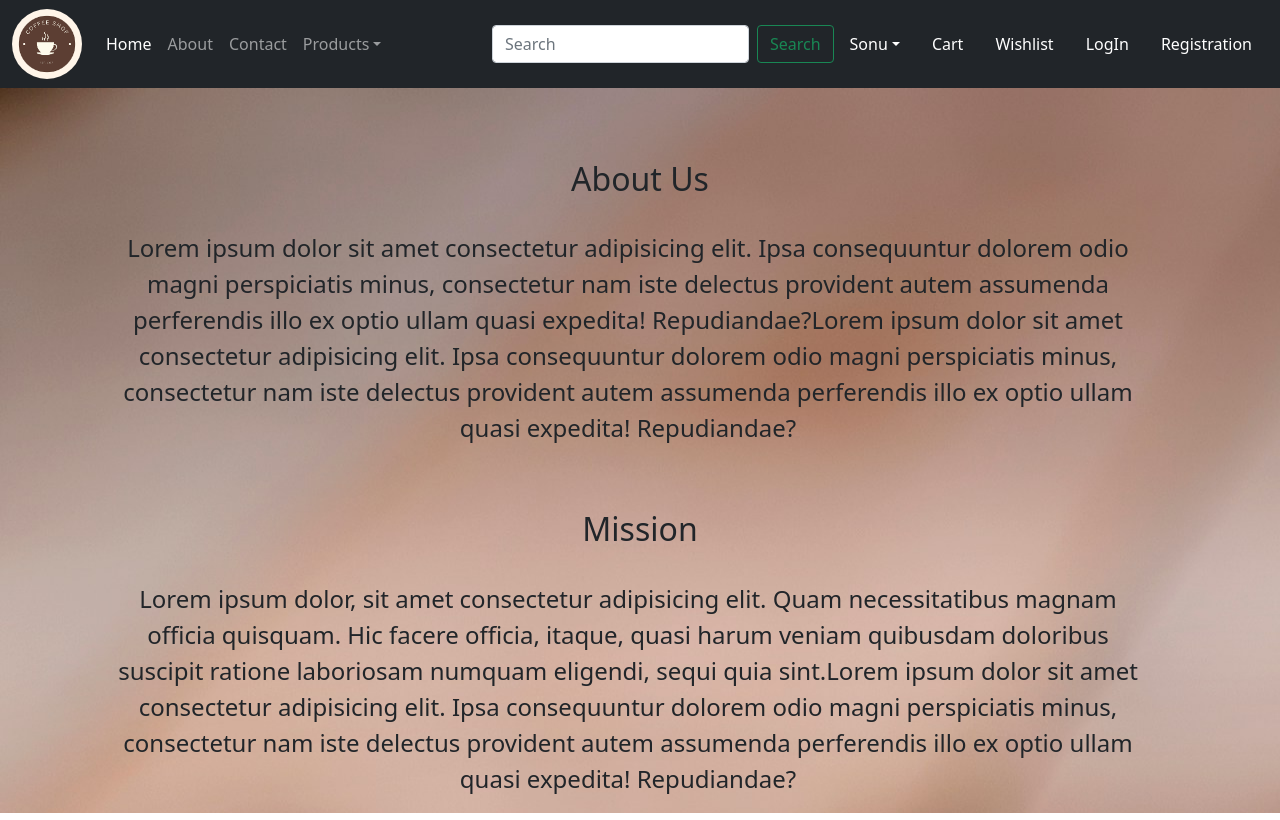
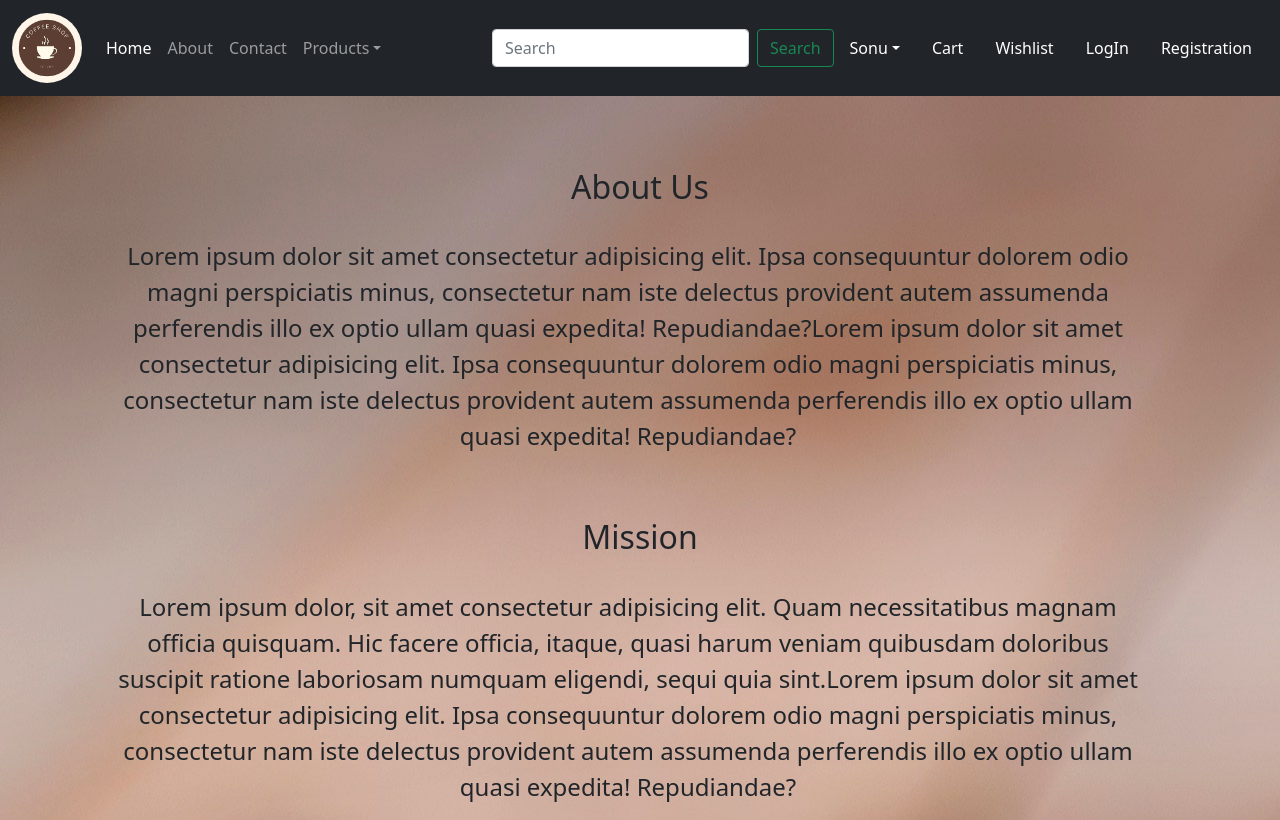
Before and after one commit to Sonu-Kumar2408/kaps, a Django app: page /about/ in a window 1280 px wide. Shown: the top 820 px of the page. Run offline with Django 3.2, Linux system fonts and the light colour scheme.

```diff
--- a/sonu1/models.py
+++ b/sonu1/models.py
@@ -76,5 +76,5 @@ class Customer(models.Model):
         mobile=models.IntegerField(default=0)
         zipcode=models.IntegerField()
         state = models.CharField(choices=STATE_CHOICES,max_length=100)
-        def _str_(self):
+        def __str__(self):
             return self.name
--- a/sonu1/templates/sonu1/index.html
+++ b/sonu1/templates/sonu1/index.html
@@ -16,7 +16,7 @@
     <link rel="stylesheet" href="{% static 'sonu1/css/mystyle.css' %}" />
   </head>
   <body>
-    <nav class="navbar navbar-expand-lg navbar-dark bg-dark py-1">
+    <nav class="navbar navbar-expand navbar-dark bg-dark">
       <div class="container-fluid">
         <a class="navbar-brand" href="#"><img src="{% static 'sonu1/images/banner/icon.png' %}" class="rounded-circle" style="height: 70px;" /></a>
         <button class="navbar-toggler" type="button" data-bs-toggle="collapse" data-bs-target="#navbarSupportedContent" aria-controls="navbarSupportedContent" aria-expanded="false" aria-label="Toggle navigation"><span class="navbar-toggler-icon"></span></button>
--- a/sonu1/views.py
+++ b/sonu1/views.py
@@ -72,6 +72,3 @@ class ProfileView(View):
         else:
             messages.warning(request,"Invalid Input Date")
         return render(request,"sonu1/profile.html",locals())
-
-
-    #02:46:50
```
Also changed, not shown: db.sqlite3.
